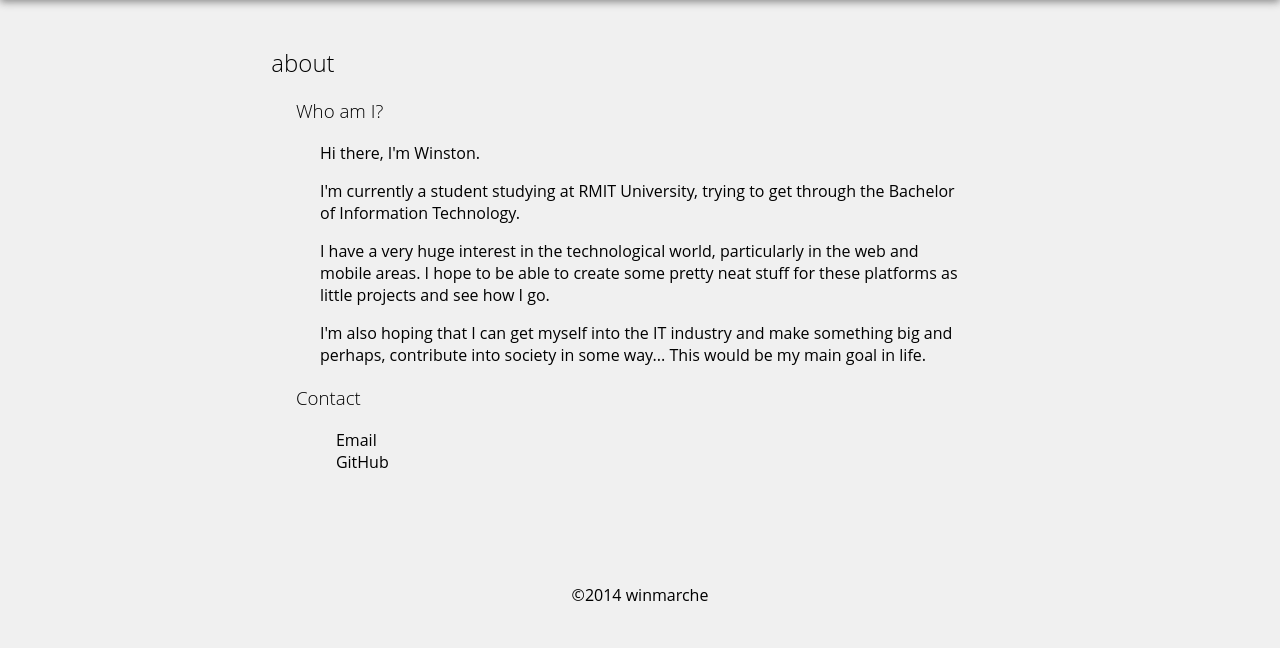
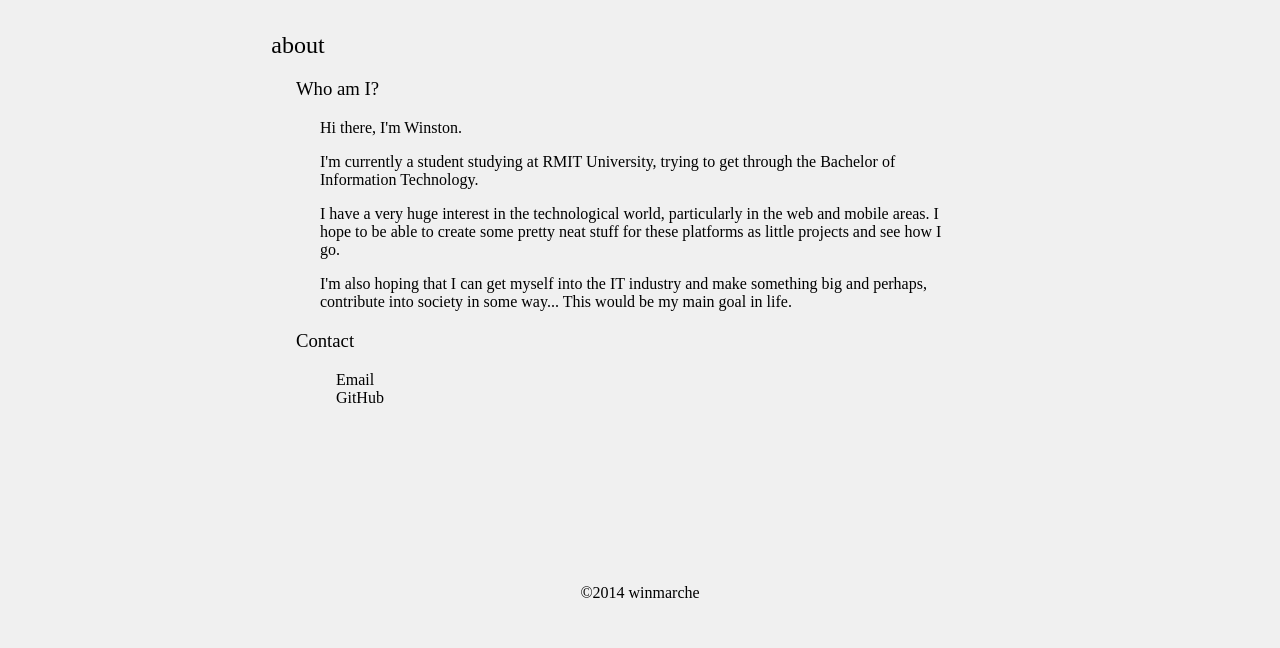
Before and after one commit to winmarche/winmarche.github.io, a plain HTML site: page about.html in a window 1280 px wide. Shown: the part 152-800 px from the top of the page. Drawn offline with Linux system fonts and the light colour scheme.

Commit message:
Page Update 1.1
Fixed font

```diff
--- a/about.html
+++ b/about.html
@@ -3,6 +3,7 @@
 	<head>
 		<title>winmarche - about</title>
 		<link rel="stylesheet" type="text/css" href="css/content.css">
+		<link href='http://fonts.googleapis.com/css?family=Open+Sans:300' rel='stylesheet' type='text/css'>
 	</head>
 
 	<body>
--- a/css/content.css
+++ b/css/content.css
@@ -1,7 +1,6 @@
 html
 {
 	background-color: #F0F0F0;
-	font-family: Open Sans;
 }
 
 html, body
```
Also changed, not shown: index.html (+1 -0 lines), projects.html (+1 -0 lines).
